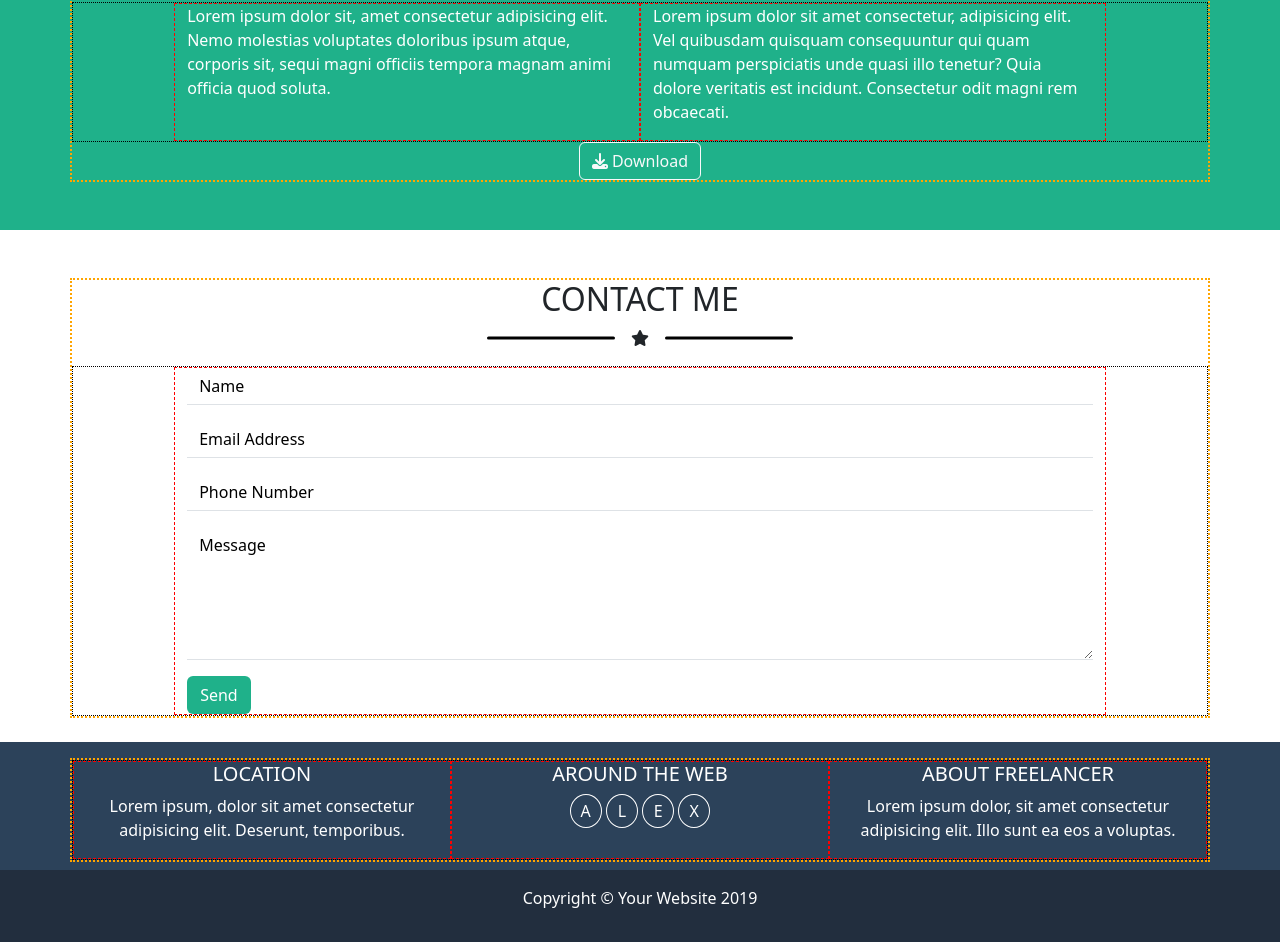
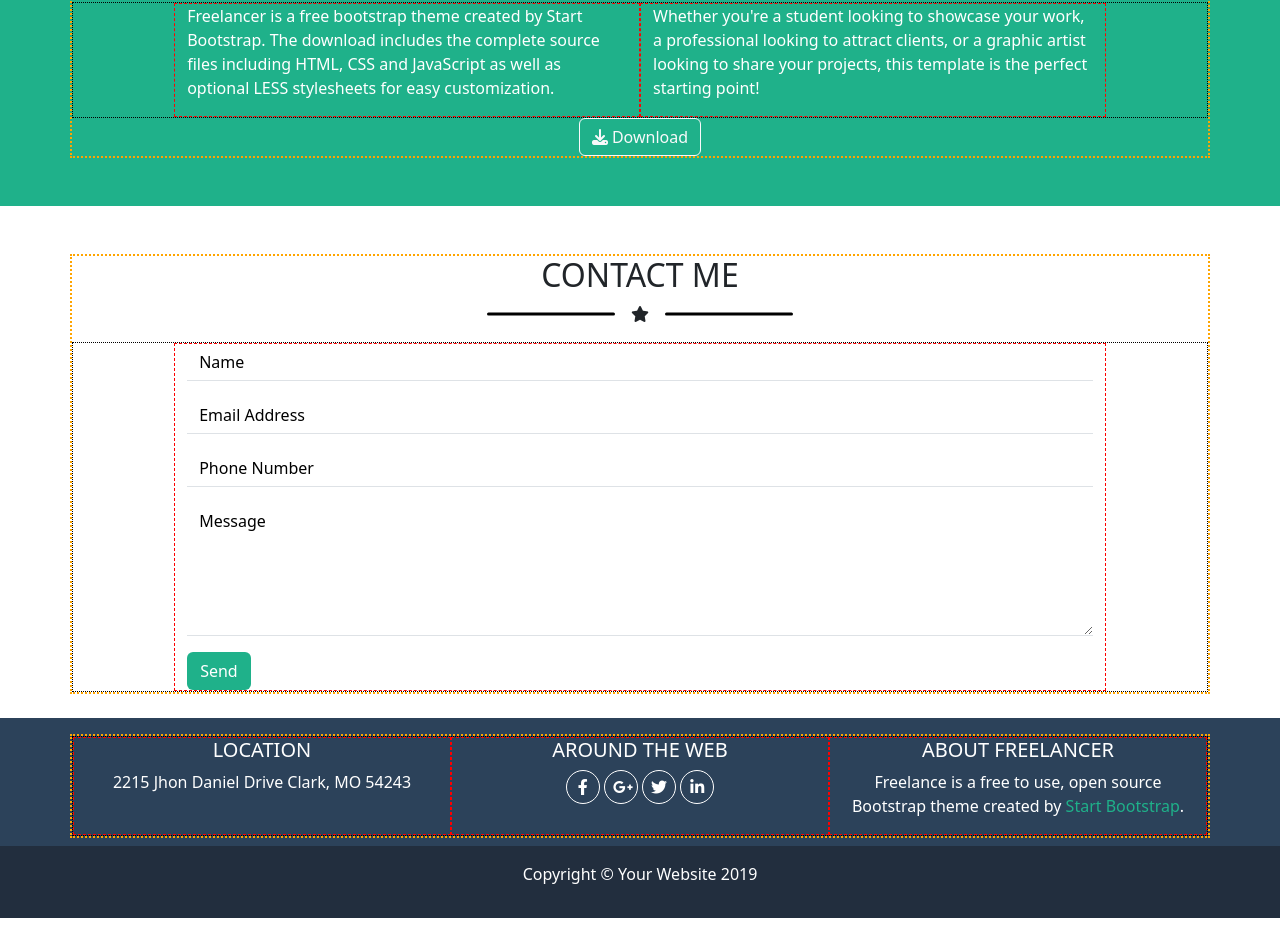
Before and after one commit to AlexNunzi/html-css-bootstrap-freelancer, a plain HTML site: page index.html in a window 1280 px wide. Shown: the part 1367-2309 px from the top of the page. After the commit the page ends 2285 px from the top, so only its background shows below. Drawn offline with nearby package versions, Linux system fonts and the light colour scheme.

Commit message:
Inseriti contenuti in footer e rifiniti contenuti sezione about di main

```diff
--- a/css/style.css
+++ b/css/style.css
@@ -172,11 +172,19 @@ footer{
 }
 
 footer .ms_icon{
-    width: 2rem;
-    line-height: 2rem;
+    /* width: 2rem;
+    height: 2rem;
+    line-height: 2rem; */
     display: inline-block;
     border:solid 1px #FFFFFF;
     border-radius: 50%;
+}
+
+footer .ms_icon i{
+    width: 1rem;
+    height: 1rem;
+    line-height: 1rem;
+    display: block;
 }
 
 #credits{
@@ -184,6 +192,9 @@ footer .ms_icon{
 }
 
 
+footer .secondary-color{
+    color: var(--secondary-color);
+}
 
 /* ANIMAIZONI --------------------------------------------- */
 
--- a/index.html
+++ b/index.html
@@ -134,13 +134,13 @@
                     <div class="row justify-content-center px-5 px-md-2">
                             <div class="col-12 col-md-5 text-start">
                                 <p>
-                                    Lorem ipsum dolor sit, amet consectetur adipisicing elit. Nemo molestias voluptates doloribus ipsum atque, corporis sit, sequi magni officiis tempora magnam animi officia quod soluta.
+                                    Freelancer is a free bootstrap theme created by Start Bootstrap. The download includes the complete source files including HTML, CSS and JavaScript as well as optional LESS stylesheets for easy customization.
                                 </p>
                             </div>
 
                             <div class="col-12 col-md-5 text-start">
                                 <p>
-                                    Lorem ipsum dolor sit amet consectetur, adipisicing elit. Vel quibusdam quisquam consequuntur qui quam numquam perspiciatis unde quasi illo tenetur? Quia dolore veritatis est incidunt. Consectetur odit magni rem obcaecati.
+                                    Whether you're a student looking to showcase your work, a professional looking to attract clients, or a graphic artist looking to share your projects, this template is the perfect starting point!
                                 </p>
                             </div>
                     </div>
@@ -200,22 +200,30 @@
                     <div class="row">
                         <div class="col-md-4">
                             <h5>LOCATION</h5>
-                            <p>Lorem ipsum, dolor sit amet consectetur adipisicing elit. Deserunt, temporibus.</p>
+                            <p>2215 Jhon Daniel Drive Clark, MO 54243</p>
                         </div>
 
                         <div class="col-md-4">
                             <h5>AROUND THE WEB</h5>
                             <div>
-                                <span class="ms_icon">A</span>
-                                <span class="ms_icon">L</span>
-                                <span class="ms_icon">E</span>
-                                <span class="ms_icon">X</span>
+                                <a href="#" class="ms_icon text-white text-decoration-none p-2">
+                                    <i class="fa-brands fa-facebook-f"></i>
+                                </a href="#">
+                                <a href="#" class="ms_icon text-white text-decoration-none p-2">
+                                    <i class="fa-brands fa-google-plus-g"></i>
+                                </a href="#">
+                                <a href="#" class="ms_icon text-white text-decoration-none p-2">
+                                    <i class="fa-brands fa-twitter"></i>
+                                </a href="#">
+                                <a href="#" class="ms_icon text-white text-decoration-none p-2">
+                                    <i class="fa-brands fa-linkedin-in"></i>
+                                </a href="#">
                             </div>
                         </div>
 
                         <div class="col-md-4">
                             <h5>ABOUT FREELANCER</h5>
-                            <p>Lorem ipsum dolor, sit amet consectetur adipisicing elit. Illo sunt ea eos a voluptas.</p>
+                            <p>Freelance is a free to use, open source Bootstrap theme created by <span><a  class="secondary-color text-decoration-none" href="#">Start Bootstrap</a></span>.</p>
                         </div>
                     </div>
                 </div>
```
